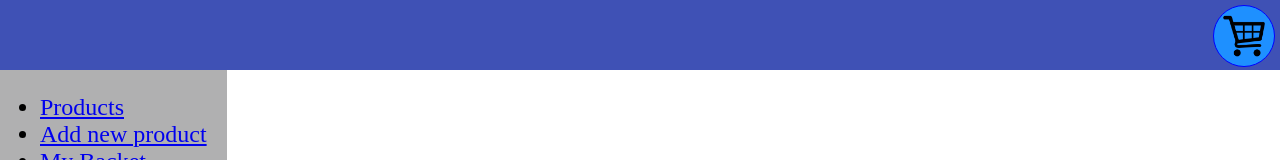
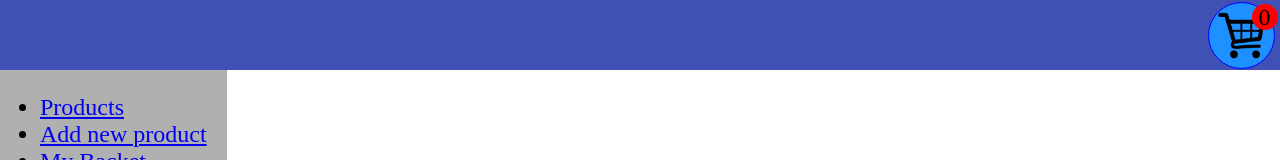
Before and after one commit to Yaroslav-B/Day1_HW, a plain HTML site: page dist/backet.html in a window 1280 px wide. Shown: the top 160 px of the page. Drawn offline with Linux system fonts and the light colour scheme.

Commit message:
Added counter for backet icon in header

```diff
--- a/dist/Styles/backetStyles.css
+++ b/dist/Styles/backetStyles.css
@@ -12,18 +12,28 @@ body {
   align-self: center;
   justify-content: center;
   margin-left: auto;
-  margin-bottom: 5px;
-  margin-top: 5px;
+  margin-bottom: 2px;
+  margin-top: 2px;
   margin-right: 5px;
-  height: 60px;
-  width: 60px;
+  height: 65px;
+  width: 65px;
   border: 1px solid blue;
   border-radius: 100%;
 }
 .header__basket--image {
   display: flex;
-  height: 70%;
+  height: 73%;
   align-self: center;
+}
+.header__basket--counter {
+  background-color: red;
+  position: absolute;
+  margin-right: -46px;
+  margin-top: 1px;
+  text-align: center;
+  height: 26px;
+  width: 26px;
+  border-radius: 100%;
 }
 .wrapper {
   font-size: 24px;
--- a/dist/backet.html
+++ b/dist/backet.html
@@ -12,6 +12,7 @@
         <div class="header">
             <div class="header__basket">
                 <img class="header__basket--image" src="Service/basked.png" alt="basked"/>
+                <div class="header__basket--counter" >0</div>
             </div>
         </div>
 
@@ -36,6 +37,7 @@
 
         </div>
     </div>
+    <script src="../src/index.js"></script>
     <script src="../src/updateBacket.js"></script>
 </body>
 </html>
--- a/src/buttonAddToBacket.js
+++ b/src/buttonAddToBacket.js
@@ -28,6 +28,7 @@ const ButtonAdding = {
 
         products[length] = product;
         sessionStorage.setItem("products", JSON.stringify(products));
+        App.updateBacketCountIcon();
         console.log("Added product:\n" + product.tittle + "\n" + product.description);
     },
 
--- a/src/index.js
+++ b/src/index.js
@@ -7,8 +7,25 @@ const App = {
         tittle: "",
         description: ""
     },
-    products: []
+    products: [],
+
+    getBacketCount: function() {
+        return this.products.length;
+    },
+
+    updateBacketCountIcon: function(){
+        let prods = JSON.parse(sessionStorage.getItem("products"));
+        let elem = document.querySelector(".header__basket--counter");
+        let count = 0;
+        if(prods !== null)
+        {
+            count = prods.length;
+        }
+        elem.textContent = count;
+    }
 }
 
 
+App.updateBacketCountIcon();
+
 console.log("Index.js is loaded.")
--- a/src/updateBacket.js
+++ b/src/updateBacket.js
@@ -48,3 +48,4 @@ const Backet = {
 }
 
 Backet.updateBacketPage();
+App.updateBacketCountIcon();
--- a/style/backetStyle.less
+++ b/style/backetStyle.less
@@ -17,19 +17,30 @@ body{
         // align-content: center;
         justify-content: center;
         margin-left: auto;
-        margin-bottom: 5px;
-        margin-top: 5px;
+        margin-bottom: 2px;
+        margin-top: 2px;
         margin-right: 5px;
-        height: 60px;
-        width: 60px;
+        height: 65px;
+        width: 65px;
         border: 1px solid blue;
         border-radius: 100%;
 
         &--image{
             display: flex;
-            height: 70%;
+            height: 73%;
             align-self: center;
             // justify-self: center;
+        }
+
+        &--counter{
+            background-color: red;
+            position: absolute;
+            margin-right: -46px;
+            margin-top: 1px;
+            text-align: center;
+            height: 26px;
+            width: 26px;
+            border-radius: 100%;
         }
     }
 }
--- a/style/styles.less
+++ b/style/styles.less
@@ -17,19 +17,30 @@ body{
         // align-content: center;
         justify-content: center;
         margin-left: auto;
-        margin-bottom: 5px;
-        margin-top: 5px;
+        margin-bottom: 2px;
+        margin-top: 2px;
         margin-right: 5px;
-        height: 60px;
-        width: 60px;
+        height: 65px;
+        width: 65px;
         border: 1px solid blue;
         border-radius: 100%;
 
         &--image{
             display: flex;
-            height: 70%;
+            height: 73%;
             align-self: center;
             // justify-self: center;
+        }
+
+        &--counter{
+            background-color: red;
+            position: absolute;
+            margin-right: -46px;
+            margin-top: 1px;
+            text-align: center;
+            height: 26px;
+            width: 26px;
+            border-radius: 100%;
         }
     }
 }
```
Also changed, not shown: dist/index.html (+1 -0 lines), dist/Styles/styles.css.
